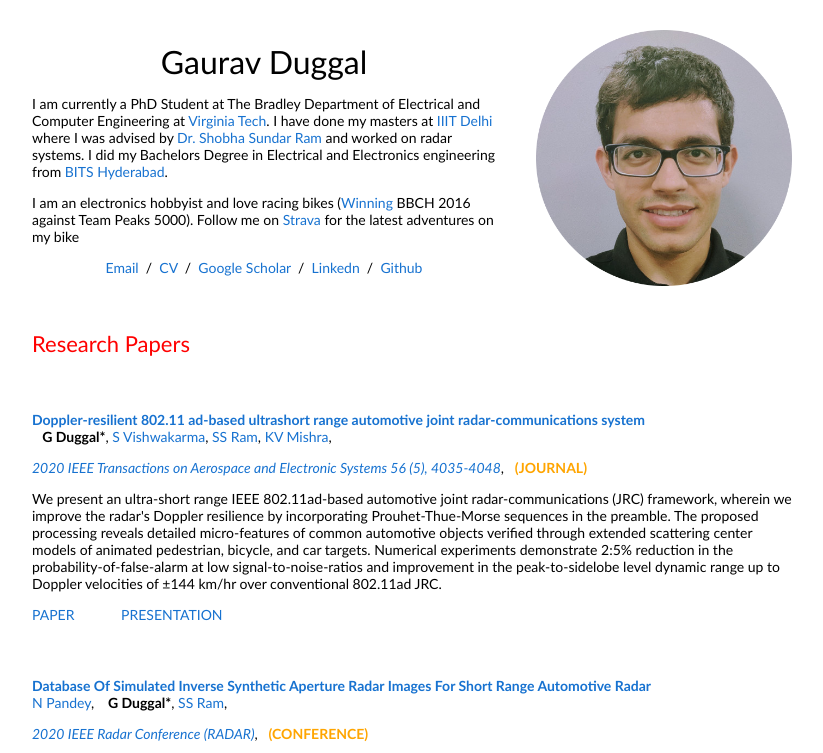
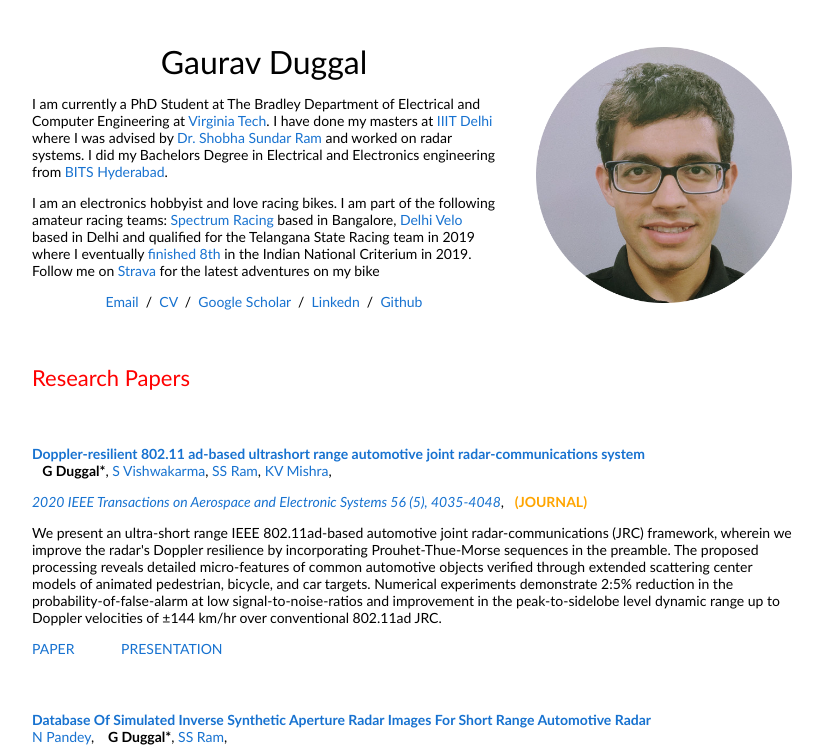
Before and after one commit to gauravduggal/gauravduggal.github.io, a plain HTML site: page index.html in a window 1280 px wide. Shown: the top 753 px of the page, without its empty margins (228-1051 px from the left). Drawn offline with Linux system fonts and the light colour scheme.

Commit message:
Updated cycling info

```diff
--- a/index.html
+++ b/index.html
@@ -21,7 +21,7 @@
                 <name>Gaurav Duggal</name>
               </p>
               <p>I am currently a PhD Student at The Bradley Department of Electrical and Computer Engineering at <a href="https://ece.vt.edu/">Virginia Tech</a>. I have done my masters at <a href="https://www.iiitd.ac.in/">IIIT Delhi</a> where I was advised by <a href="https://www.iiitd.ac.in/shobha">Dr. Shobha Sundar Ram</a> and worked on radar systems. I did my Bachelors Degree in Electrical and Electronics engineering from <a href="https://www.bits-pilani.ac.in/hyderabad/">BITS Hyderabad</a>.</p>
-			  <p>I am an electronics hobbyist and love racing bikes (<a href="https://bvcoaching.in/2016/05/the-spectrum-of-attacks-strategies-and-team-work-bbch-100km-road-race-may-2016/">Winning</a> BBCH 2016 against Team Peaks 5000). Follow me on <a href="https://www.strava.com/athletes/3352010">Strava</a> for the latest adventures on my bike</p>
+			  <p>I am an electronics hobbyist and love racing bikes. I am part of the following amateur racing teams: <a href="https://www.facebook.com/spectrumracing">Spectrum Racing</a> based in Bangalore, <a href="https://www.instagram.com/delhivelo/?utm_medium=copy_link">Delhi Velo</a> based in Delhi and qualified for the Telangana State Racing team in 2019 where I eventually <a href="https://www.strava.com/activities/2867997823">finished 8th</a> in the Indian National Criterium in 2019. Follow me on <a href="https://www.strava.com/athletes/3352010">Strava</a> for the latest adventures on my bike</p>
               <p style="text-align:center">
                 <a href="mailto: gduggal@vt.edu">Email</a> &nbsp/&nbsp
                 <a href="data/GauravDuggal_CV.pdf">CV</a> &nbsp/&nbsp
```
